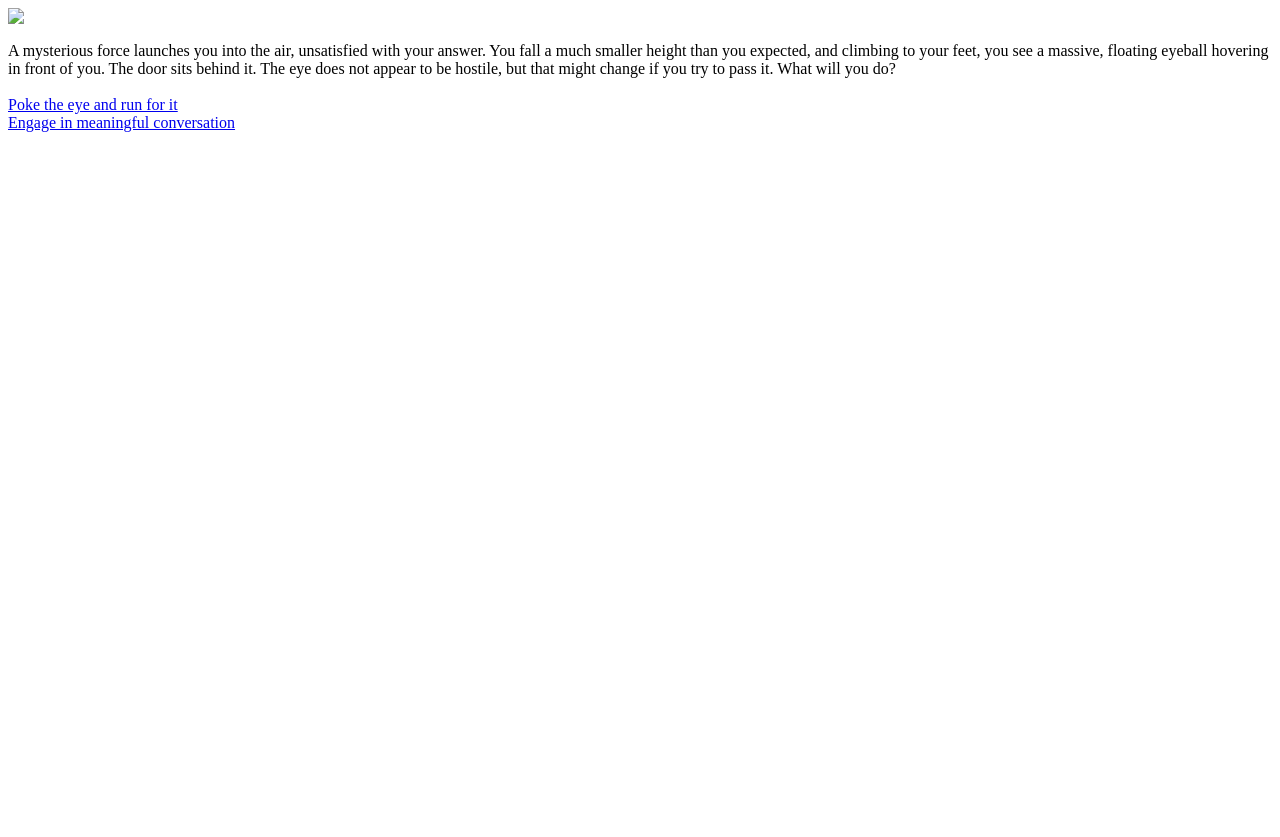
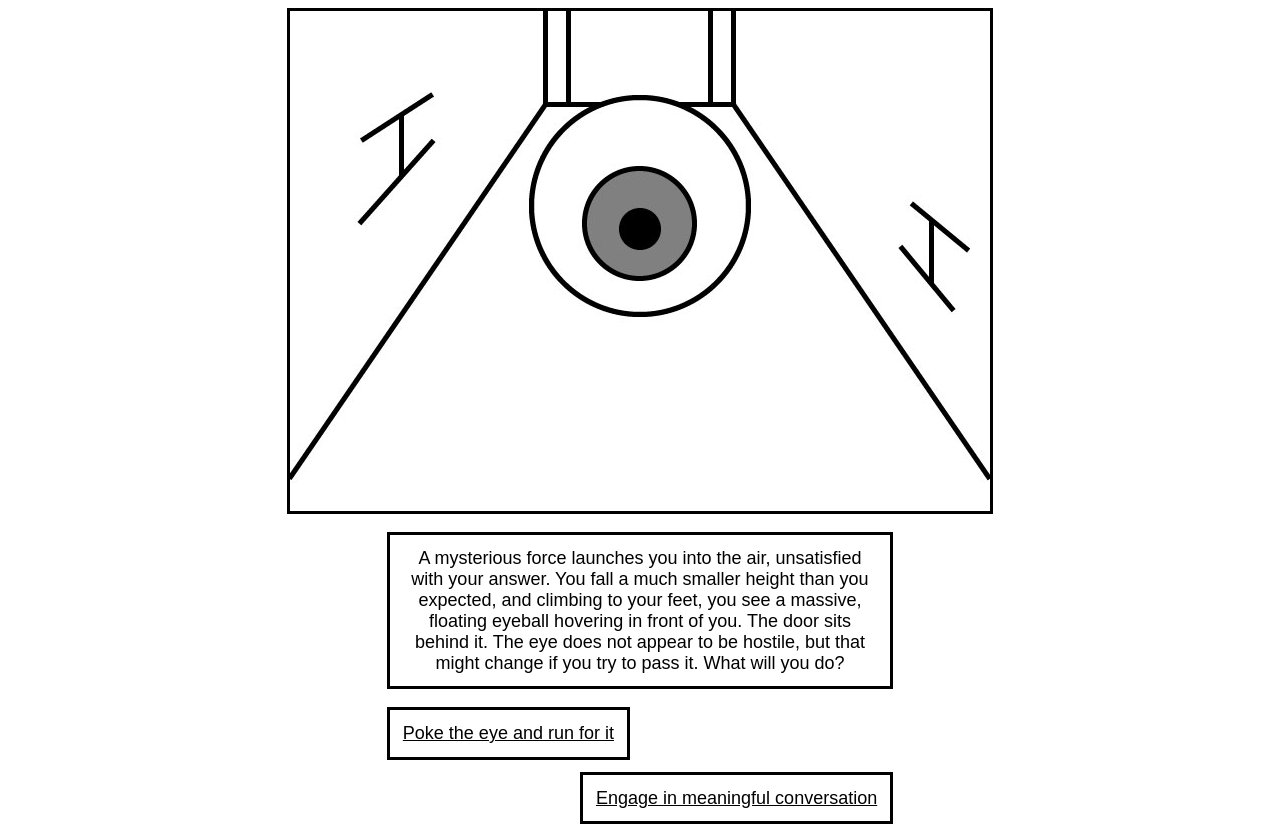
Before and after one commit to coleforestal/coleforestal.github.io, a plain HTML site: page screen_3aAlt.html in a window 1280 px wide. Before the commit the page ends 800 px from the top, so only its background shows below. Drawn offline with Linux system fonts and the light colour scheme.

Commit message:
Update screen_3aAlt.html

```diff
--- a/screen_3aAlt.html
+++ b/screen_3aAlt.html
@@ -6,13 +6,13 @@
     <head>
         <meta http-equiv="Content-type" content="text/html; charset=UTF-8" />
         <title>DUNGEON CRAWL p.3aAlt</title>
-        <style type="text/css" media="all">@import "css/screen_3aAlt.css";</style>
+        <link rel="stylesheet" href="screen_3aAlt.css">
     </head>
 <body>
     <div id="container">
         <div id="top-container">
             <div id="image-container">
-                <img src="images/screen3a.jpg">
+                <img src="screen3a.jpg">
             </div>
             <br>
             <div id="text-container">
```
